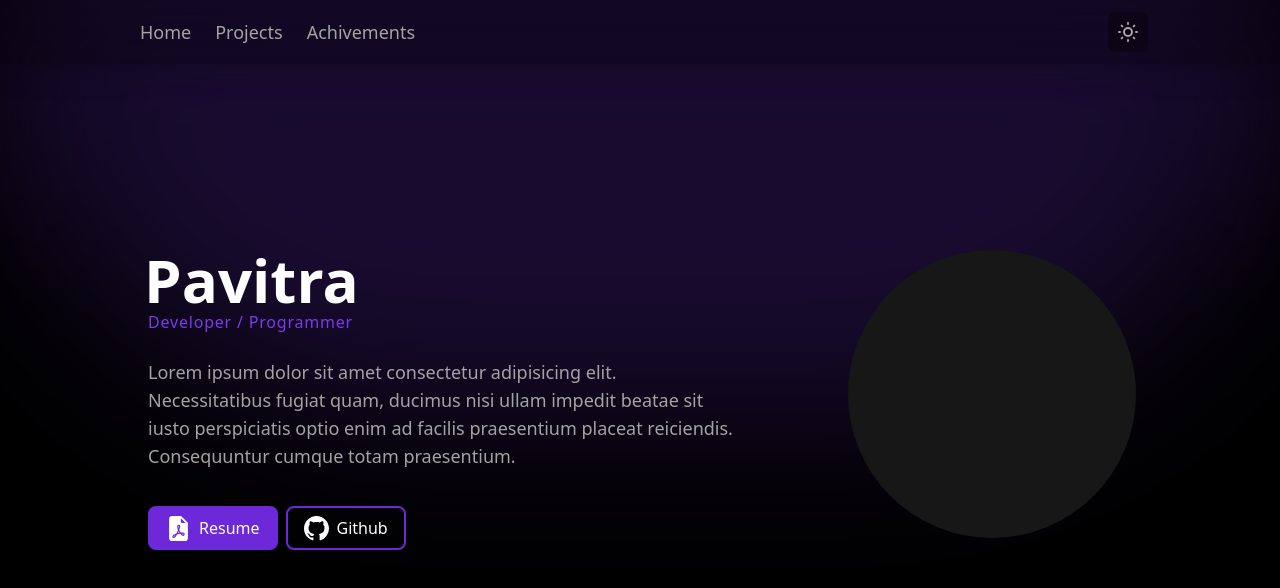
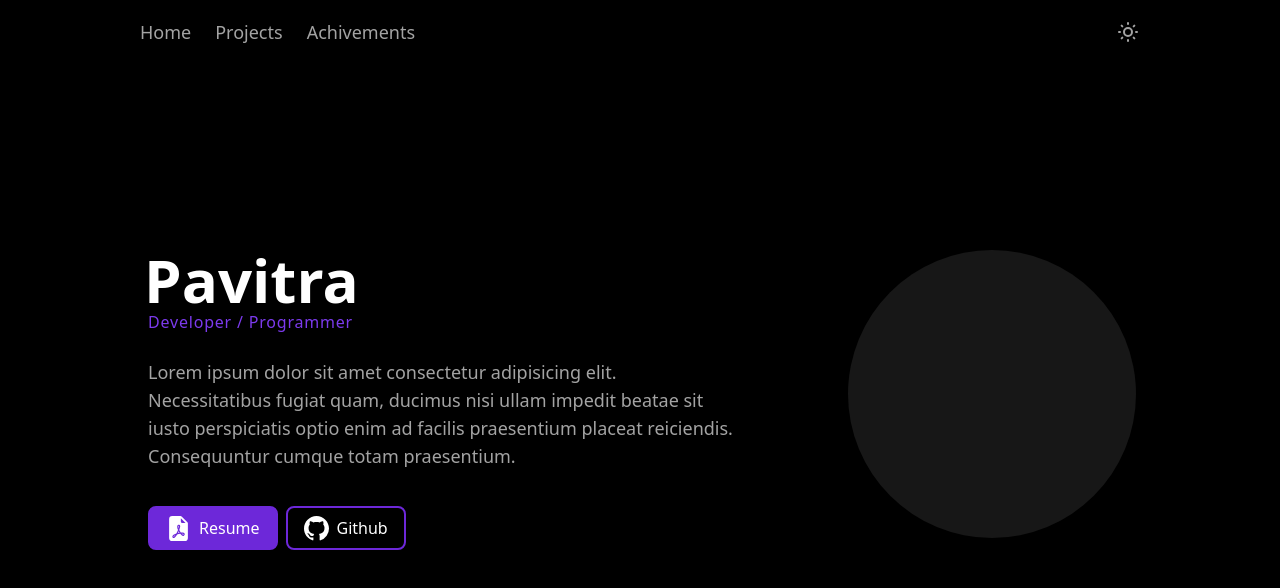
Before and after one commit to Pavitra554/portfolio, a Next.js app: page / in a window 1280 px wide. Shown: the top 588 px of the page. Built offline with nearby package versions, Linux system fonts and the light colour scheme.

Commit message:
✅ blur color added in container component

```diff
--- a/layouts/Container.tsx
+++ b/layouts/Container.tsx
@@ -5,6 +5,9 @@ import NavBar from '../components/NavBar/NavBar'
 //Redux
 import { useSelector } from 'react-redux';
 import { selectTheme } from '../reducers/themeSlice';
+
+//Framer motion
+import { motion } from 'framer-motion';
 
 const Container = ({children}:any) => {
   const value = useSelector(selectTheme);
@@ -16,6 +19,11 @@ const Container = ({children}:any) => {
         <link rel="icon" href="/favicon.ico" />
       </Head>
       <main className='dark:bg-black bg-white ease-linear duration-150'>
+      <motion.div
+        initial={{opacity:0,y:50}}
+        animate={{opacity:0.2,y:0}}
+        transition={{delay:0.3}}
+        className='w-full h-full rounded-full bg-violet-600 opacity-20 blur-3xl absolute -top-96   right-0 z-10 flex'></motion.div>
         <NavBar/>
         {children}
 
--- a/pages/index.tsx
+++ b/pages/index.tsx
@@ -8,7 +8,6 @@ const Home: NextPage = () => {
   return (
     <Container>
       <div className='w-screen flex flex-col ease-linear duration-150 text-5xl dark:text-white '>
-        <div className='w-full h-full rounded-full bg-violet-600 opacity-20 blur-3xl absolute -top-96   right-0 z-10 flex'></div>
         <Hero />
         {/* <TechStack/> */}
       </div>
```
